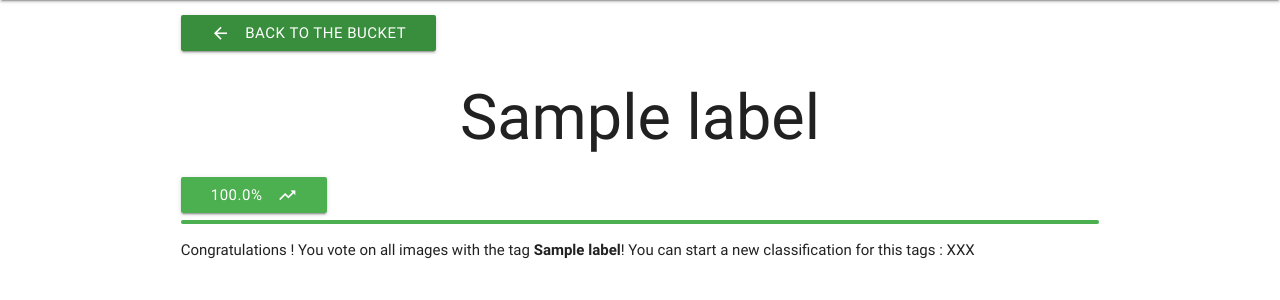
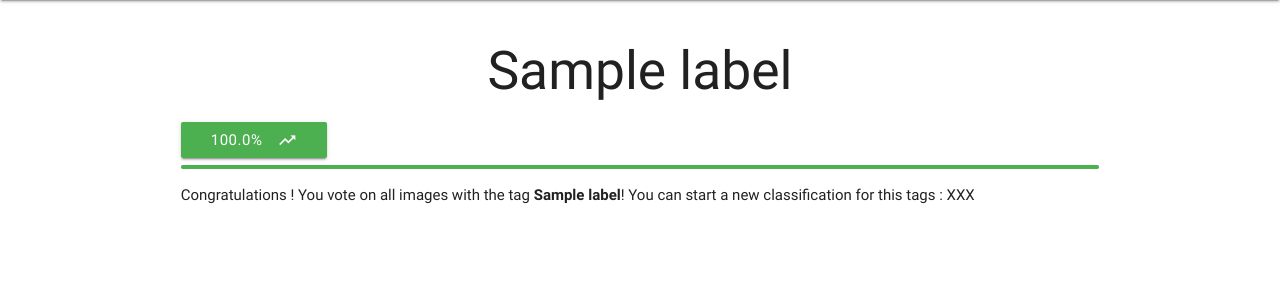
Before and after one commit to sebastienharinck/classification, a Django app: page /buckets/1/vote-by-labels/1/ in a window 1280 px wide. Shown: the part 64-364 px from the top of the page. Run offline with Django 3.2, Linux system fonts and the light colour scheme; a user stored in the database is signed in; tables that the repository leaves empty hold one stand-in row (values such as "Sample post"); some libraries are stand-ins or nearby versions.

Commit message:
redesign vote system

```diff
--- a/src/buckets/templates/buckets/bucket_form_vote_by_labels.html
+++ b/src/buckets/templates/buckets/bucket_form_vote_by_labels.html
@@ -8,9 +8,9 @@
 {% block content %}
     <div class="row">
 
-        <a class="btn green darken-2" href=""><i class="material-icons left">arrow_back</i> Back to the bucket</a>
 
-        <h1 class="center">{{ label.name }}</h1>
+
+        <h2 class="center">{{ label.name }}</h2>
 
         <span class="btn tooltipped green" data-position="bottom" data-tooltip="Progression pour ce label"><i class="material-icons right">trending_up</i>{{ vote_percent_for_the_label }}%</span>
 
@@ -35,7 +35,8 @@
                         </div>
                     {% endfor %}
 
-                    <div class="row">
+                    <div class="col s12">
+                        <a class="btn green darken-2" href=""><i class="material-icons left">arrow_back</i> Back to the bucket</a>
                         <button class="btn waves-effect waves-light right" type="submit"><i class="material-icons right">send</i>VOTE</button>
                     </div>
                 </form>
```
